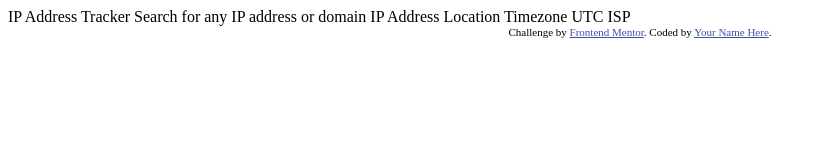
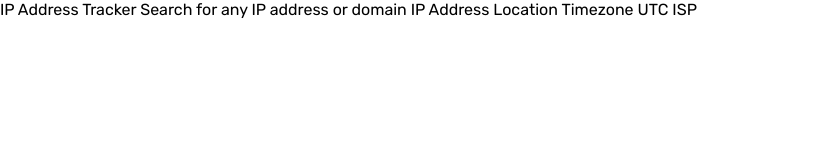
Before and after one commit to TheThomasY/IP-Address-Tracker, a plain HTML site: page index.html in a window 1280 px wide. Shown: the whole page, without its empty margins (0-831 px from the left). Drawn offline with Linux system fonts and the light colour scheme.

Commit message:
style: project setup

```diff
--- /dev/null
+++ b/css/styles.scss
@@ -0,0 +1,19 @@
+*,
+*::before,
+*::after {
+  margin: 0;
+  padding: 0;
+}
+
+* {
+  box-sizing: border-box;
+}
+
+html {
+  font-size: 62.5%;
+}
+
+body {
+  font-size: 1.6rem;
+  font-family: 'Rubik', sans-serif;
+}
--- a/index.html
+++ b/index.html
@@ -1,34 +1,24 @@
 <!DOCTYPE html>
 <html lang="en">
   <head>
-  <meta charset="UTF-8">
-  <meta name="viewport" content="width=device-width, initial-scale=1.0"> <!-- displays site properly based on user's device -->
-
-  <link rel="icon" type="image/png" sizes="32x32" href="./images/favicon-32x32.png">
+    <meta charset="UTF-8" />
+    <meta name="viewport" content="width=device-width, initial-scale=1.0" />
 
     <title>Frontend Mentor | IP Address Tracker</title>
-
-  <!-- Feel free to remove these styles or customise in your own stylesheet 👍 -->
-  <style>
-    .attribution { font-size: 11px; text-align: center; }
-    .attribution a { color: hsl(228, 45%, 44%); }
-  </style>
+    <!-- Fonts -->
+    <link rel="preconnect" href="https://fonts.googleapis.com" />
+    <link rel="preconnect" href="https://fonts.gstatic.com" crossorigin />
+    <link
+      href="https://fonts.googleapis.com/css2?family=Rubik:wght@400;500;700&display=swap"
+      rel="stylesheet"
+    />
+    <!-- My css -->
+    <link rel="stylesheet" href="./css/styles.css" />
   </head>
   <body>
-
-  IP Address Tracker
-
-  Search for any IP address or domain
-
-  IP Address
-  Location
-  Timezone
-    UTC <!-- add offset value dynamically using the API -->
+    IP Address Tracker Search for any IP address or domain IP Address Location
+    Timezone UTC
+    <!-- add offset value dynamically using the API -->
     ISP
-
-  <div class="attribution">
-    Challenge by <a href="https://www.frontendmentor.io?ref=challenge" target="_blank">Frontend Mentor</a>.
-    Coded by <a href="#">Your Name Here</a>.
-  </div>
   </body>
 </html>
```
Also changed, not shown: css/styles.css (added), 1 other file. Lines whose indentation alone changed are shown as unchanged.
